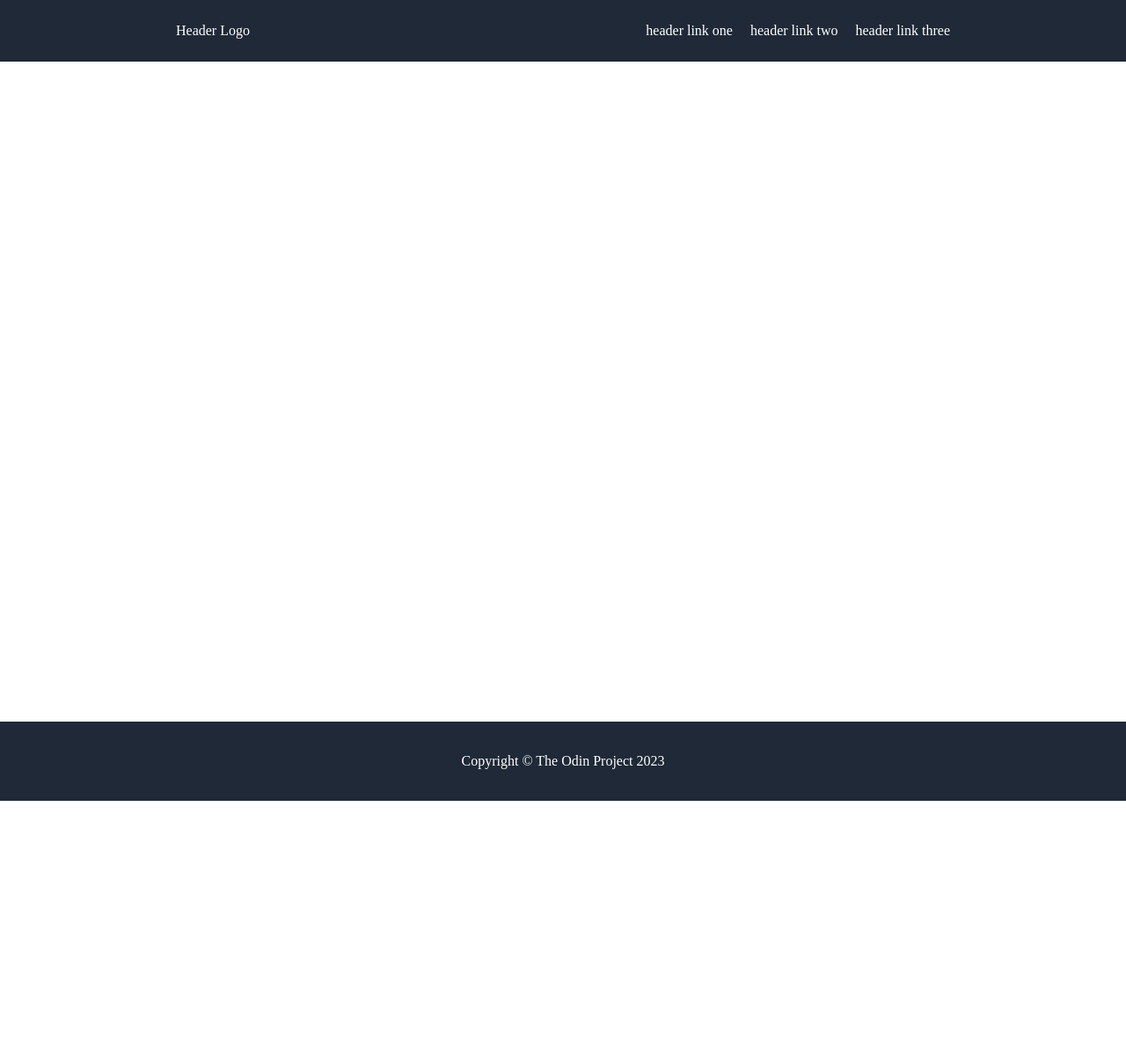
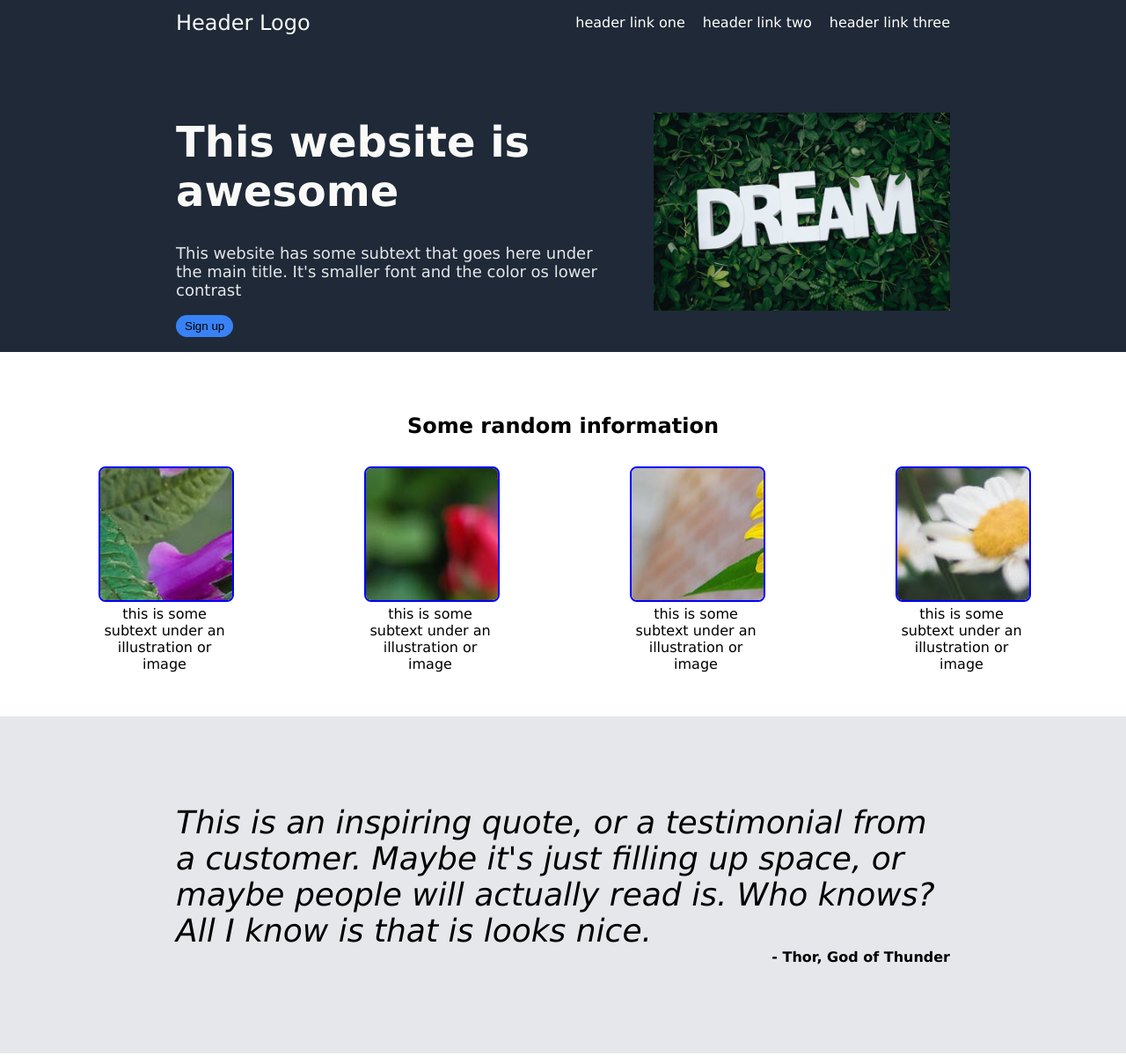
Before and after one commit to DaveG998/landing-page, a plain HTML site: page index.html in a window 1280 px wide. Shown: the top 1200 px of the page at 88% size. Before the commit the page ends 910 px from the top, so only its background shows below. Drawn offline with Linux system fonts and the light colour scheme.

Commit message:
Layout and styled & added images
finish project for now

```diff
--- a/index.html
+++ b/index.html
@@ -7,14 +7,88 @@
     <link rel="stylesheet" href="style.css" />
   </head>
   <body>
-    <header class="header">
+    <header class="section-one">
+      <div class="line-one">
         <div class="logo">Header Logo</div>
         <ul class="links">
           <li>header link one</li>
           <li>header link two</li>
           <li>header link three</li>
         </ul>
+      </div>
+      <div class="line-two">
+        <div class="part-one">
+          <h1>This website is awesome</h1>
+          <p>
+            This website has some subtext that goes here under the main title.
+            It's smaller font and the color os lower contrast
+          </p>
+          <button class="signUpBtn">Sign up</button>
+        </div>
+        <div class="part-two">
+          <img
+            src="images/bigImg.png"
+            alt="Flowers Dream"
+            height="225"
+            width="auto"
+          />
+        </div>
+      </div>
     </header>
+    <div class="section-two">
+      <h2>Some random information</h2>
+      <div class="pictures">
+        <div class="info">
+          <div class="container-img">
+            <img src="images/img1.png" alt="" />
+          </div>
+          <div class="text">
+            this is some subtext under an illustration or image
+          </div>
+        </div>
+        <div class="info">
+          <div class="container-img">
+            <img src="images/img2.png" alt="" />
+          </div>
+          <div class="text">
+            this is some subtext under an illustration or image
+          </div>
+        </div>
+        <div class="info">
+          <div class="container-img">
+            <img src="images/img3.png" alt="" />
+          </div>
+          <div class="text">
+            this is some subtext under an illustration or image
+          </div>
+        </div>
+        <div class="info">
+          <div class="container-img">
+            <img src="images/img4.png" alt="" />
+          </div>
+          <div class="text">
+            this is some subtext under an illustration or image
+          </div>
+        </div>
+      </div>
+    </div>
+    <div class="section-three">
+      <div class="quote">
+        This is an inspiring quote, or a testimonial from a customer. Maybe it's
+        just filling up space, or maybe people will actually read is. Who knows?
+        All I know is that is looks nice.
+      </div>
+      <div class="author">- Thor, God of Thunder</div>
+    </div>
+    <div class="section-four">
+      <div class="text-1">
+        <h3>Call to action! It's time!</h3>
+        <p>Sign up for our product by clicking that button over there!</p>
+      </div>
+      <div>
+        <button class="signUpBtn2">Sign up</button>
+      </div>
+    </div>
     <main class="main"></main>
     <footer class="footer">Copyright &copy The Odin Project 2023</footer>
   </body>
--- a/style.css
+++ b/style.css
@@ -1,19 +1,38 @@
 body {
+  font-family: Verdana, Geneva, Tahoma, sans-serif;
   display: flex;
   flex-direction: column;
   margin: 0;
   padding: 0;
+  height: 100vh;
 }
 
-.header {
+.part-one h1 {
+  font-size: 48px;
+  font-weight: bolder;
+  color: #f9faf8;
+}
+
+.part-one p {
+  font-size: 18px;
+  color: #e5e7eb;
+}
+
+.section-one {
   margin: 0;
   background-color: #1f2937;
-  flex: 1 0 30px;
+  flex: 0 0 400px;
+  color: white;
+  padding: 0px 200px 0px 200px;
+  display: flex;
+  flex-direction: column;
+}
+
+.line-one {
   display: flex;
   justify-content: space-between;
   align-items: center;
-  color: white;
-  padding: 10px 200px 10px 200px;
+  margin-bottom: 50px;
 }
 
 .links {
@@ -23,21 +42,108 @@ body {
 }
 
 .logo {
+  font-size: 24px;
+  color: #f9faf8;
   align-self: center;
 }
 
+.line-two {
+  display: flex;
+  justify-content: space-between;
+  align-items: center;
+  gap: 50px;
+}
+
+.img1 {
+  height: 200px;
+  width: 450px;
+  background-color: gray;
+}
+
+.signUpBtn {
+  background-color: #3882f6;
+  border-radius: 20px;
+  border: 0;
+  padding: 5px 10px;
+  cursor: pointer;
+}
+
+.section-two {
+  text-align: center;
+  margin-bottom: 50px;
+  margin-top: 50px;
+}
+
+.section-two h2 {
+  margin-bottom: 32px;
+}
+
+.container-img {
+  display: inline-block;
+  height: 150px;
+  width: 150px;
+  overflow: hidden;
+  border: 2px solid blue;
+  border-radius: 8px;
+}
+.container-img img {
+  position: relative;
+  top: 50%;
+  transform: translateY(-50%);
+}
+
+.pictures {
+  display: flex;
+  justify-content: space-evenly;
+  align-items: center;
+  gap: 40px;
+}
+
+.info {
+  width: 150px;
+}
+
+.section-three {
+  background-color: #e5e7eb;
+  padding: 100px 200px 100px 200px;
+}
+
+.quote {
+  font-size: 36px;
+  font-style: italic;
+  font-weight: light;
+}
+
+.author {
+  font-weight: bold;
+  text-align: end;
+}
+
+.section-four {
+  display: flex;
+  justify-content: space-between;
+  align-items: center;
+  margin: 80px 200px;
+  background-color: #3882f6;
+  padding: 25px 70px;
+  border-radius: 10px;
+  color: #e5e7eb;
+}
+
+.signUpBtn2 {
+  background-color: #a9c6ec;
+  padding: 5px 9px;
+  border-radius: 20px;
+  border: none;
+  font-size: 20px;
+}
 .footer {
   margin: 0;
   background-color: #1f2937;
   color: white;
-  flex: 1 0 30px;
-  height: 30px;
-  padding: 30px 200px 30px 200px;
+  flex: 0 0 70px;
+  padding: 0px 200px 0px 200px;
   display: flex;
   justify-content: center;
   align-items: center;
 }
-
-.main {
-  height: 750px;
-}
```
Also changed, not shown: images/bigImg.png (added), images/img1.png (added), images/img2.png (added), images/img3.png (added), images/img4.png (added). Lines whose indentation alone changed are shown as unchanged.
